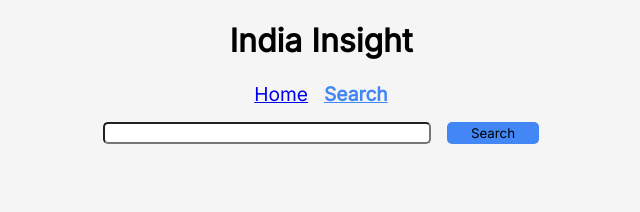
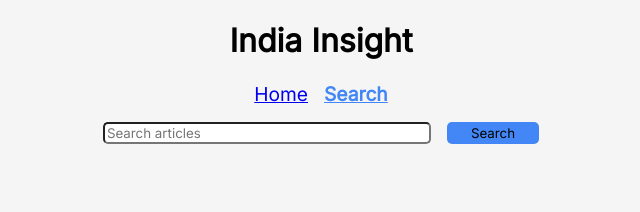
Before and after one commit to AbiScripter/News-React, a React (Create React App) app: page /search in a window 1280 px wide. Shown: the top 212 px of the page, without its empty margins (319-959 px from the left). Built offline with nearby package versions, Linux system fonts and the light colour scheme.

Commit message:
changes api keys

```diff
--- a/src/pages/HomePage.js
+++ b/src/pages/HomePage.js
@@ -12,6 +12,7 @@ import {
   updateCategoryPageId,
 } from "../Slices/CategoryPageSlice";
 import Article from "../Components/Article";
+// const API_KEY = "pub_44179f13e7f1d11c54f74ef34d7f2b17b6165";
 const API_KEY = "pub_44179f13e7f1d11c54f74ef34d7f2b17b6165";
 
 const HomePage = () => {
--- a/src/pages/SearchPage.js
+++ b/src/pages/SearchPage.js
@@ -16,6 +16,7 @@ import { addToLiked } from "../Slices/LikesSlice";
 import Loader from "../Components/Loader";
 import Article from "../Components/Article";
 
+// const API_KEY = "pub_44179f13e7f1d11c54f74ef34d7f2b17b6165";
 const API_KEY = "pub_44179f13e7f1d11c54f74ef34d7f2b17b6165";
 // const url = `https://newsdata.io/api/1/latest?apikey=${API_KEY}&language=en`;
 // https://newsdata.io/api/1/latest?apikey=pub_44179f13e7f1d11c54f74ef34d7f2b17b6165&q=pizza
@@ -80,7 +81,7 @@ const SearchPage = () => {
   return (
     <div>
       <div className="search-wrapper">
-        <input type="text" ref={queryRef} />
+        <input type="text" ref={queryRef} placeholder="Search articles" />
         <button type="submit" onClick={() => getSearchResults()}>
           Search
         </button>
```
